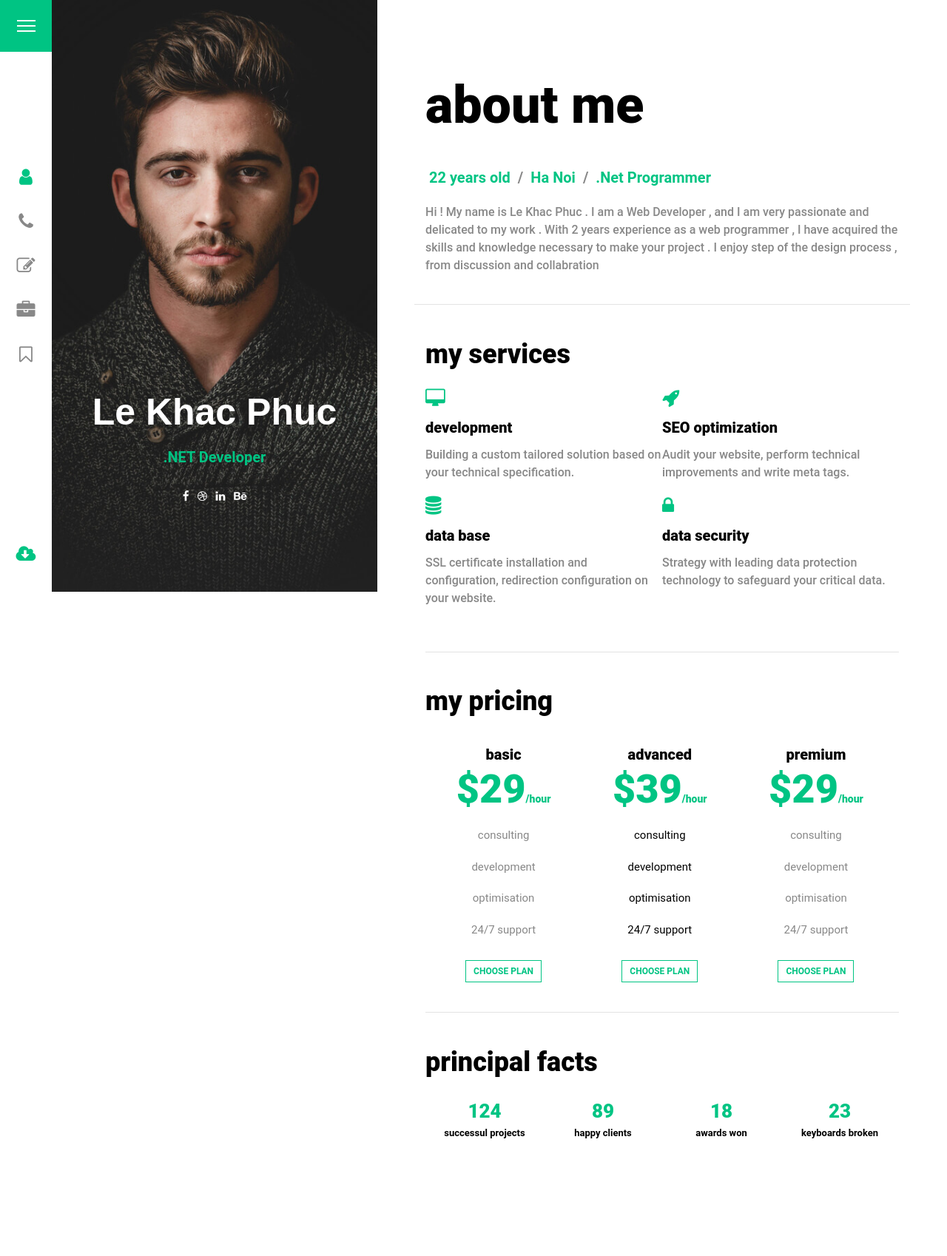
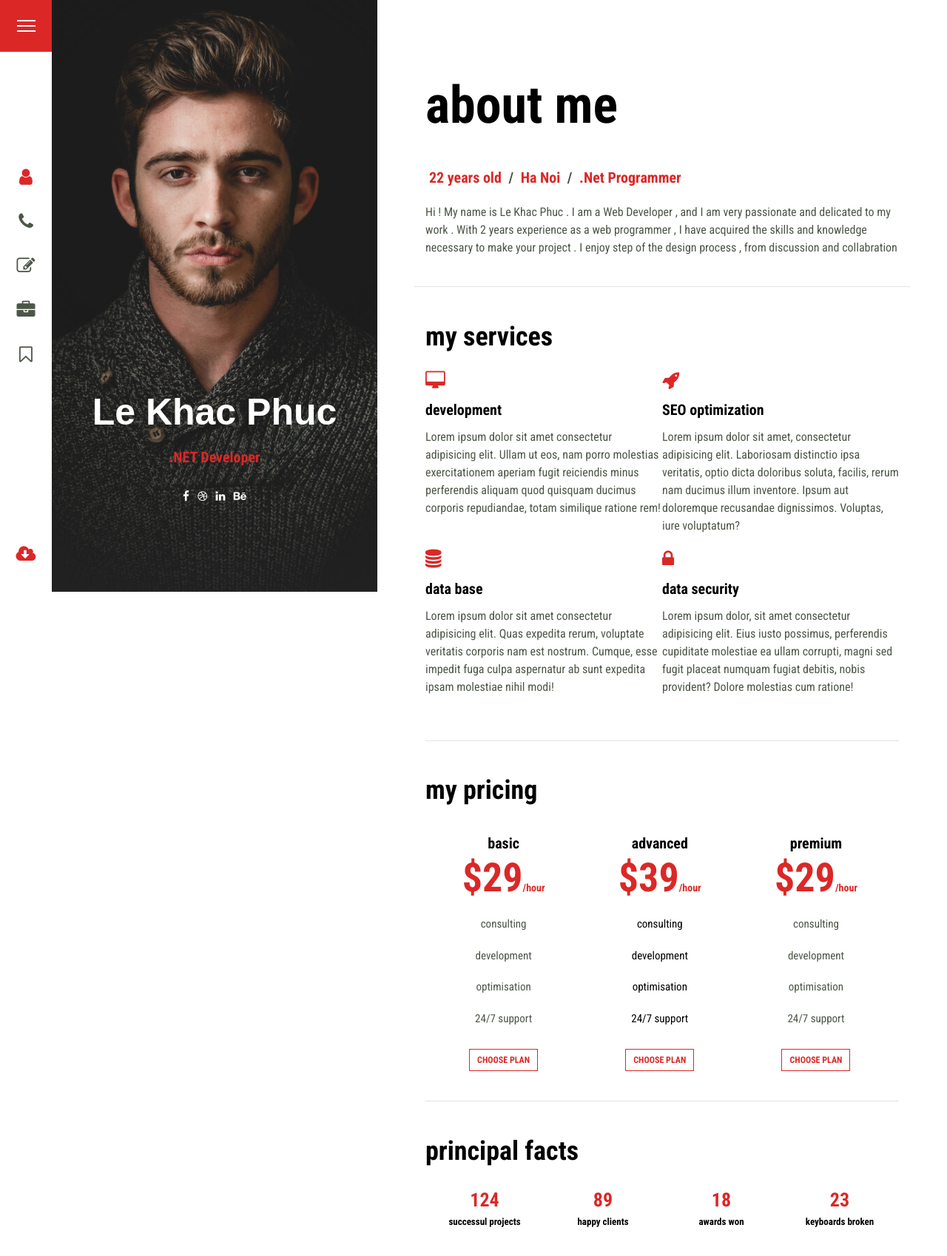
Before and after one commit to leephuc1999github/MyBlog, a plain HTML site: page PETTERPHUC/index.html in a window 1280 px wide. Shown: the whole page at 74% size. Before the commit the page ends 1611 px from the top, so only its background shows below. Drawn offline with Linux system fonts and the light colour scheme.

Commit message:
edit css/style.css

```diff
--- a/PETTERPHUC/css/style.css
+++ b/PETTERPHUC/css/style.css
@@ -1,9 +1,10 @@
 @import url("https://stackpath.bootstrapcdn.com/font-awesome/4.7.0/css/font-awesome.min.css");
+@import url('https://fonts.googleapis.com/css2?family=Roboto+Condensed:wght@400;700&display=swap');
 body {
     margin: 0;
     line-height: 1.5;
     font-size: 15px;
-    font-family: 'Roboto', sans-serif;
+    font-family: 'Roboto Condensed', sans-serif;
     font-weight: 400;
     /* background-color: #000000; */
 }
@@ -33,7 +34,7 @@ body {
 }
 
 .text-description {
-    color: #888888;
+    color: #4c5647;
     font-weight: 500;
     line-height: 1.5;
     font-size: 16px;
@@ -66,14 +67,14 @@ body {
 }
 
 .section-description h3 {
-    color: #888888;
+    color: #4c5647;
     font-size: 20px;
     font-weight: 600;
     padding-bottom: 20px;
 }
 
 .section-description h3 span {
-    color: #00c483;
+    color: #db2827;
     margin: 0 5px;
 }
 
@@ -122,7 +123,7 @@ body {
 }
 
 .time {
-    color: #00c483;
+    color: #db2827;
     font-size: 15px;
     font-weight: 600;
 }
@@ -138,12 +139,12 @@ h6 {
 }
 
 .btn {
-    color: #00c483;
+    color: #db2827;
     text-transform: uppercase;
     font-size: 12px;
     font-weight: 700;
     text-decoration: none;
-    border: 1px solid #00c483;
+    border: 1px solid #db2827;
     padding: 5px 10px;
     transition: all 0.3s ease;
     -webkit-transition: all 0.3s ease;
@@ -151,7 +152,7 @@ h6 {
 }
 
 .btn:hover {
-    background-color: #00c483;
+    background-color: #db2827;
     color: #ffffff;
     transform: scale(1.05);
     -webkit-transform: scale(1.05);
@@ -159,12 +160,12 @@ h6 {
 
 .btn-big {
     color: #ffffff;
-    background-color: #00c483;
+    background-color: #db2827;
     padding: 10px 25px;
 }
 
 .enabled {
-    color: #888888;
+    color: #4c5647;
 }
 
 .disabled {
@@ -198,7 +199,7 @@ h6 {
     left: 0;
     top: 0;
     z-index: 11;
-    background-color: #00c483;
+    background-color: #db2827;
     display: -ms-flexbox;
     display: flex;
     justify-content: center;
@@ -258,7 +259,7 @@ h6 {
 .aside .nav li a,
 .aside .down-cv a {
     font-size: 25px;
-    color: #888888;
+    color: #4c5647;
     text-decoration: none;
     line-height: 60px;
     display: block;
@@ -267,11 +268,11 @@ h6 {
 
 .aside .nav li a.active,
 .aside .down-cv a.active {
-    color: #00c483;
+    color: #db2827;
 }
 
 .aside .nav li a:hover {
-    color: #00c483;
+    color: #db2827;
 }
 
 
@@ -308,7 +309,7 @@ h6 {
     font-weight: 600;
     margin: 0;
     line-height: 22px;
-    color: #00c483;
+    color: #db2827;
 }
 
 .avatar .intro .social-links {
@@ -325,7 +326,7 @@ h6 {
 }
 
 .avatar .intro .social-links a:hover {
-    color: #00c483;
+    color: #db2827;
 }
 
 
@@ -366,7 +367,7 @@ h6 {
 
 .service-content .service-item i {
     font-size: 25px;
-    color: #00c483;
+    color: #db2827;
 }
 
 .service-content .service-item h4 {
@@ -395,7 +396,7 @@ h6 {
 }
 
 .mypricing-content .mypricing-item p {
-    color: #00c483;
+    color: #db2827;
     font-size: 54px;
     font-weight: 800;
     line-height: 0.8;
@@ -431,7 +432,7 @@ h6 {
 
 .principalfacts-content .principalfacts-item .num {
     font-size: 26px;
-    color: #00c483;
+    color: #db2827;
     font-weight: 800;
 }
 
@@ -461,7 +462,7 @@ iframe {
     list-style: none;
     display: block;
     font-size: 16px;
-    color: #888888;
+    color: #4c5647;
 }
 
 .map-content ul li {
@@ -471,7 +472,7 @@ iframe {
 
 .map-content ul li i {
     padding-right: 10px;
-    color: #00c483;
+    color: #db2827;
 }
 
 
@@ -490,14 +491,14 @@ iframe {
 textarea {
     width: 100%;
     border: none;
-    border-bottom: 2px solid #888888;
+    border-bottom: 2px solid #4c5647;
     font-size: 16px;
     padding: 15px 0;
 }
 
 .message-content .message-item input:focus-visible,
 textarea:focus-visible {
-    border-bottom: 2px solid #00c483;
+    border-bottom: 2px solid #db2827;
 }
 
 
@@ -540,7 +541,7 @@ textarea:focus-visible {
     left: 0;
     top: 0;
     height: 100%;
-    background-color: #00c483;
+    background-color: #db2827;
 }
 
 .skill-content .skill-item .progress .skill-precent {
--- a/PETTERPHUC/index.html
+++ b/PETTERPHUC/index.html
@@ -74,7 +74,9 @@
                         <div class="section-description padd-15">
                             <h3><span>22 years old</span> / <span>Ha Noi</span> / <span>.Net Programmer</span>
                             </h3>
-                            <p class="text-description">Hi ! My name is Le Khac Phuc . I am a Web Developer , and I am very passionate and delicated to my work . With 2 years experience as a web programmer , I have acquired the skills and knowledge necessary to make your project
+                            <p class="text-description">Hi ! My name is Le Khac Phuc . I am a Web Developer , and I am
+                                very passionate and delicated to my work . With 2 years experience as a web programmer ,
+                                I have acquired the skills and knowledge necessary to make your project
                                 . I enjoy step of the design process , from discussion and collabration
                             </p>
                         </div>
@@ -90,13 +92,19 @@
                                             <div class="service-item">
                                                 <i class="fa fa-desktop"></i>
                                                 <h4>development</h4>
-                                                <p class="text-description">Building a custom tailored solution based on your technical specification.
+                                                <p class="text-description">Lorem ipsum dolor sit amet consectetur
+                                                    adipisicing elit. Ullam ut eos, nam porro molestias exercitationem
+                                                    aperiam fugit reiciendis minus perferendis aliquam quod quisquam
+                                                    ducimus corporis repudiandae, totam similique ratione rem!
                                                 </p>
                                             </div>
                                             <div class="service-item">
                                                 <i class="fa fa-rocket"></i>
                                                 <h4>SEO optimization</h4>
-                                                <p class="text-description">Audit your website, perform technical improvements and write meta tags.
+                                                <p class="text-description">Lorem ipsum dolor sit amet, consectetur
+                                                    adipisicing elit. Laboriosam distinctio ipsa veritatis, optio dicta
+                                                    doloribus soluta, facilis, rerum nam ducimus illum inventore. Ipsum
+                                                    aut doloremque recusandae dignissimos. Voluptas, iure voluptatum?
                                                 </p>
                                             </div>
                                         </div>
@@ -104,12 +112,18 @@
                                             <div class="service-item">
                                                 <i class="fa fa-database"></i>
                                                 <h4>data base</h4>
-                                                <p class="text-description">SSL certificate installation and configuration, redirection configuration on your website.</p>
+                                                <p class="text-description">Lorem ipsum dolor sit amet consectetur
+                                                    adipisicing elit. Quas expedita rerum, voluptate veritatis corporis
+                                                    nam est nostrum. Cumque, esse impedit fuga culpa aspernatur ab sunt
+                                                    expedita ipsam molestiae nihil modi!</p>
                                             </div>
                                             <div class="service-item">
                                                 <i class="fa fa-lock"></i>
                                                 <h4>data security</h4>
-                                                <p class="text-description">Strategy with leading data protection technology to safeguard your critical data.</p>
+                                                <p class="text-description">Lorem ipsum dolor, sit amet consectetur
+                                                    adipisicing elit. Eius iusto possimus, perferendis cupiditate
+                                                    molestiae ea ullam corrupti, magni sed fugit placeat numquam fugiat
+                                                    debitis, nobis provident? Dolore molestias cum ratione!</p>
                                             </div>
                                         </div>
                                     </div>
@@ -195,15 +209,19 @@
                             <h2>contact me</h2>
                         </div>
                         <div class="section-description padd-15">
-                            <p class="text-description">If you have any questions regarding this privacy statement, the practices of this site or your dealings with me, please do not hesitate to contact at the above-mentioned address, e-mail address or phone number.</p>
+                            <p class="text-description">If you have any questions regarding this privacy statement, the
+                                practices of this site or your dealings with me, please do not hesitate to contact at
+                                the above-mentioned address, e-mail address or phone number.</p>
                         </div>
                     </div>
                     <div class="row">
                         <div class="section-content padd-15">
                             <div class="row">
                                 <div class="section-item">
-                                    <iframe src="https://www.google.com/maps/embed?pb=!1m18!1m12!1m3!1d3725.2371333664905!2d105.79860611515214!3d20.983129486023028!2m3!1f0!2f0!3f0!3m2!1i1024!2i768!4f13.1!3m3!1m2!1s0x3135acc3e1f657e1%3A0x77feb691d107c5f!2zMTExIFBo4buRIFRyaeG7gXUgS2jDumMsIFTDom4gVHJp4buBdSwgVGhhbmggVHLDrCwgSMOgIE7hu5lpLCBWaWV0bmFt!5e0!3m2!1sen!2s!4v1615698083998!5m2!1sen!2s"
-                                        height="400" style="border:0;width: 100%;" allowfullscreen="" loading="lazy"></iframe>
+                                    <iframe
+                                        src="https://www.google.com/maps/embed?pb=!1m18!1m12!1m3!1d3725.2371333664905!2d105.79860611515214!3d20.983129486023028!2m3!1f0!2f0!3f0!3m2!1i1024!2i768!4f13.1!3m3!1m2!1s0x3135acc3e1f657e1%3A0x77feb691d107c5f!2zMTExIFBo4buRIFRyaeG7gXUgS2jDumMsIFTDom4gVHJp4buBdSwgVGhhbmggVHLDrCwgSMOgIE7hu5lpLCBWaWV0bmFt!5e0!3m2!1sen!2s!4v1615698083998!5m2!1sen!2s"
+                                        height="400" style="border:0;width: 100%;" allowfullscreen=""
+                                        loading="lazy"></iframe>
                                     <div class="map-content">
                                         <div class="row">
                                             <ul>
@@ -240,7 +258,8 @@
                                                 <input type="email" name="email" placeholder="email">
                                             </div>
                                             <div class="message-item">
-                                                <textarea name="message" id="" cols="30" rows="10" placeholder="message"></textarea>
+                                                <textarea name="message" id="" cols="30" rows="10"
+                                                    placeholder="message"></textarea>
                                             </div>
                                         </div>
                                         <div class="row">
@@ -288,7 +307,9 @@
                                     Programmer</span>
                             </h3>
                             <p class="text-description">
-                                Web Developer with 2 years of experience in designing and developing user interfaces, testing, debugging, and training staff within eCommerce technologies. Proven ability in optimizing web functionality that improve data retrieval and workflow efficiencies.
+                                Web Developer with 2 years of experience in designing and developing user interfaces,
+                                testing, debugging, and training staff within eCommerce technologies. Proven ability in
+                                optimizing web functionality that improve data retrieval and workflow efficiencies.
                             </p>
                         </div>
                     </div>
@@ -297,7 +318,7 @@
                         <div class="section-content padd-15">
                             <div class="row">
                                 <div class="section-item">
-                                    <h3 class="title"><i class="fa fa-tachometer" style="color: #00c483;"></i> skills
+                                    <h3 class="title"><i class="fa fa-tachometer" style="color: #db2827;"></i> skills
                                     </h3>
                                     <div class="skill-content">
                                         <div class="row">
@@ -336,7 +357,8 @@
                             <div class="divide"></div>
                             <div class="row">
                                 <div class="section-item-50" id="education">
-                                    <h3 class="title"><i class="fa fa-graduation-cap" style="color: #00c483;"></i> education
+                                    <h3 class="title"><i class="fa fa-graduation-cap" style="color: #db2827;"></i>
+                                        education
                                     </h3>
                                     <div class="history-content">
                                         <div class="row">
@@ -344,7 +366,10 @@
                                                 <p class="time">2017-2021</p>
                                                 <h6>PTIT</h6>
                                                 <p class="address">TranPhu, HaNoi, VietNam</p>
-                                                <p class="text-description">Lorem ipsum, dolor sit amet consectetur adipisicing elit. Dolore reprehenderit perspiciatis velit nostrum omnis autem? Maiores assumenda ducimus aperiam reprehenderit, voluptate odio. Illum dolorem deserunt
+                                                <p class="text-description">Lorem ipsum, dolor sit amet consectetur
+                                                    adipisicing elit. Dolore reprehenderit perspiciatis velit nostrum
+                                                    omnis autem? Maiores assumenda ducimus aperiam reprehenderit,
+                                                    voluptate odio. Illum dolorem deserunt
                                                     architecto quia iure fugiat tenetur.
                                                 </p>
                                             </div>
@@ -352,7 +377,7 @@
                                     </div>
                                 </div>
                                 <div class="section-item-50" id="experience">
-                                    <h3 class="title"><i class="fa fa-briefcase" style="color: #00c483;"></i> experience
+                                    <h3 class="title"><i class="fa fa-briefcase" style="color: #db2827;"></i> experience
                                     </h3>
                                     <div class="history-content">
                                         <div class="row">
@@ -361,7 +386,10 @@
                                                     <p class="time">2019-Now</p>
                                                     <h6>CTY CO PHAN TIN HOC TAN DAN (TANDAN JSC)</h6>
                                                     <p class="address">ThinhHao 1, HaNoi, VietNam</p>
-                                                    <p class="text-description">Lorem ipsum dolor, sit amet consectetur adipisicing elit. Impedit dicta pariatur fugiat deleniti nihil vero quibusdam quasi neque eius magni earum sapiente repellendus iusto, similique explicabo illum
+                                                    <p class="text-description">Lorem ipsum dolor, sit amet consectetur
+                                                        adipisicing elit. Impedit dicta pariatur fugiat deleniti nihil
+                                                        vero quibusdam quasi neque eius magni earum sapiente repellendus
+                                                        iusto, similique explicabo illum
                                                         laudantium. Esse, non.</p>
                                                 </div>
 
```
